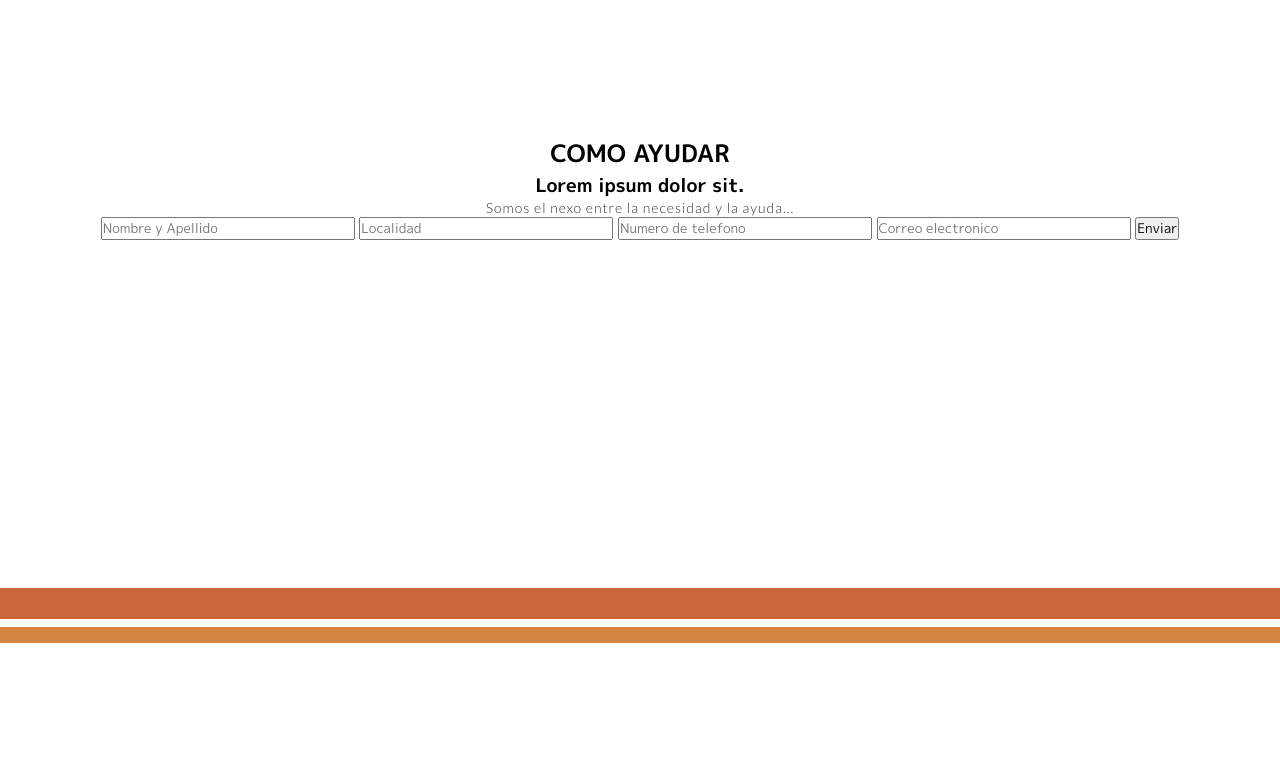
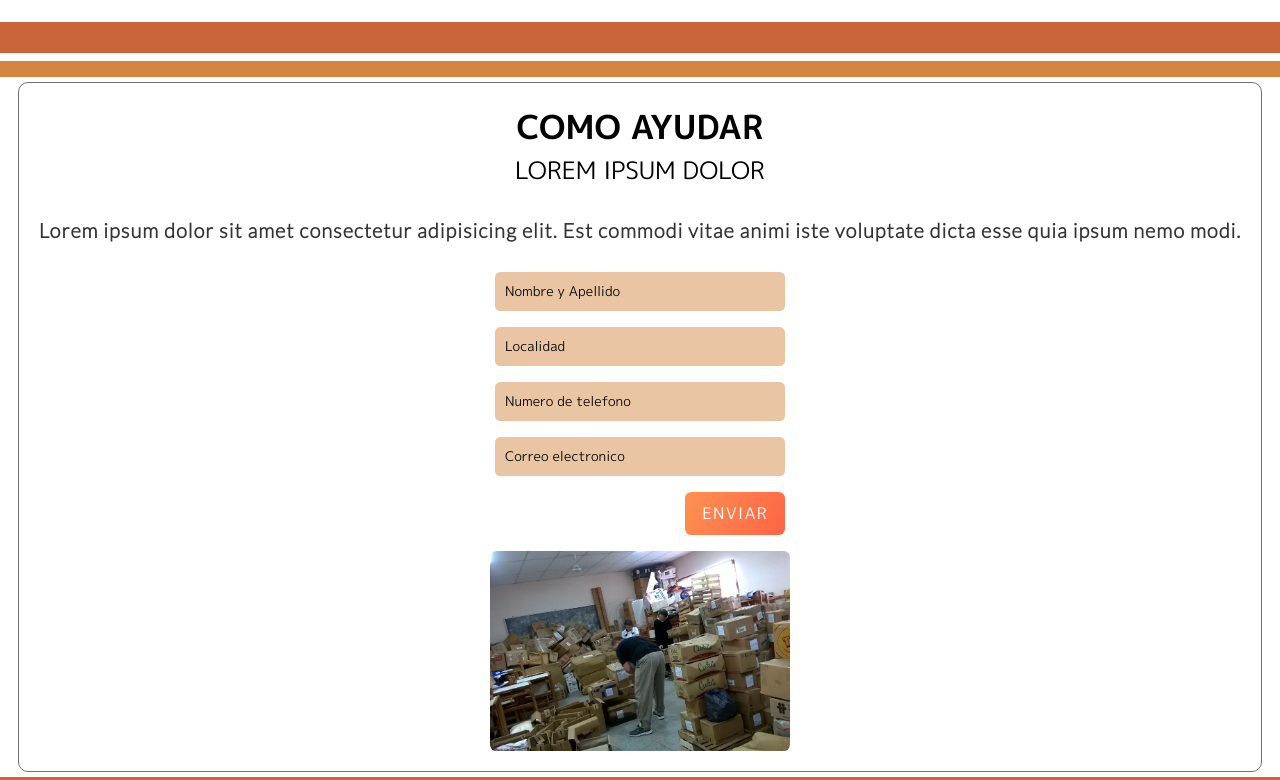
Before and after one commit to PedroGervasoni/NexoSolidario, a plain HTML site: page index.html in a window 1280 px wide. Shown: the part 1849-2629 px from the top of the page. Drawn offline with nearby package versions, Linux system fonts and the light colour scheme.

Commit message:
finalizacion estilos mobile como ayudar

```diff
--- a/index.html
+++ b/index.html
@@ -106,8 +106,9 @@
                         labore, similique iste, sint cum repudiandae, accusamus ipsa error magni fugit cupiditate.
                         Dolorem
                         ducimus sit temporibus consequatur?</p>
-
-                    <img  src="foto-e" width="100" alt="">
+                    <div class="container-img-como-comenzo">
+                        <img class="img-card-2" src="/images/imagenes-inicio/foto-como-comenzo.jpg" alt="">
+                    </div>
                 </div>
             </div>
 
@@ -124,9 +125,9 @@
                         perferendis. Odio!</p>
 
                     <div class="container-img-card-2">
-                <img class="img-card-2" src="/images/imagenes-inicio/equipo-nexo-1.jpg"  alt="equipo-nexo-1">
-                <img class="img-card-2" src="/images/imagenes-inicio/equipo-nexo-2.jpeg"  alt="equipo-nexo-2">
-                <img class="img-card-2" src="/images/imagenes-inicio/foto-equipo-3.jpg"  alt="foto-equipo-3">
+                        <img class="img-card-2" src="/images/imagenes-inicio/equipo-nexo-1.jpg" alt="equipo-nexo-1">
+                        <img class="img-card-2" src="/images/imagenes-inicio/equipo-nexo-2.jpeg" alt="equipo-nexo-2">
+                        <img class="img-card-2" src="/images/imagenes-inicio/foto-equipo-3.jpg" alt="foto-equipo-3">
                     </div>
                 </div>
             </div>
@@ -141,17 +142,27 @@
 
 
         <section class="secciones" id="como-ayudar">
-            <h2 class="titulo-info-inicio">COMO AYUDAR</h2>
-            <h3 class="subtitulo-info-inicio">Lorem ipsum dolor sit.</h3>
-            <p class="parrafo-info-inicio">Somos el nexo entre la necesidad y la ayuda...</p>
-            <form action="">
-                <input type="text" placeholder="Nombre y Apellido">
-                <input type="text" placeholder="Localidad">
-                <input type="tel" id="tel" name="tel" placeholder="Numero de telefono">
-                <input type="mail" name="mail" id="mail" placeholder="Correo electronico">
+            <div class="container-card-1">
+                <div class="card">
+            <h2 class="titulos">COMO AYUDAR</h2>
+            <h3 class="subtitulos">Lorem ipsum dolor</h3>
+            <p class="parrafos">Lorem ipsum dolor sit amet consectetur adipisicing elit. Est commodi vitae
+                animi iste voluptate dicta esse quia ipsum nemo modi.</p>
+
+            <form class="container-form" action="">
+                <input class="input-como-ayudar" type="text" placeholder="Nombre y Apellido">
+                <input class="input-como-ayudar" type="text" placeholder="Localidad">
+                <input class="input-como-ayudar" type="tel" id="tel" name="tel" placeholder="Numero de telefono">
+                <input class="input-como-ayudar" type="mail" name="mail" id="mail" placeholder="Correo electronico">
+                <div class="container-buttom">
                 <button type="submit">Enviar</button>
+            </div>
+
             </form>
-            <img src="foto-wichi" alt="">
+
+            <img class="img-como-ayudar" src="/images/imagenes-como-ayudar/img-como-ayudar.jpg" alt="">
+        </div>
+        </div>
 
         </section>
 
--- a/scss/_como-ayudar.scss
+++ b/scss/_como-ayudar.scss
@@ -0,0 +1,51 @@
+.img-como-ayudar{
+
+    width: 300px;
+    height: 200px;
+    object-fit: cover;
+
+    border-radius: $border-radius;
+}
+
+.container-form{
+    display: flex;
+    justify-content: center;
+    flex-direction: column;
+    gap: 1rem;
+}
+
+.input-como-ayudar{
+
+    width: 270px;
+    padding: 10px;
+    border: none;
+    border-radius: $border-radius;
+    background-color: #d486407a;
+    color: $negro;
+}::placeholder { color:$negro; }
+
+.container-buttom{
+    display: flex;
+    justify-content: flex-end;
+    margin-bottom: 1rem;
+}
+button {
+
+    border-radius:$border-radius;
+    padding: 10px 17px;
+    background: linear-gradient(117deg, rgb(254, 145, 80), rgb(254, 100, 70));
+    border: none;
+    color: rgb(255, 255, 255);
+    font-size: 1rem;
+    text-transform: uppercase;
+    font-weight: 400;
+    cursor: pointer;
+    transition: box-shadow 0.25s ease 0s;
+    letter-spacing: 0.08rem;
+   }
+
+   button:hover,
+   button:focus {
+    background: linear-gradient(117deg, rgb(248, 137, 73), rgb(248, 82, 49));
+    box-shadow: 0 0.1rem 0.8rem rgb(254, 100, 70);
+   }
--- a/scss/_inicio.scss
+++ b/scss/_inicio.scss
@@ -5,7 +5,7 @@
 }
 
 .title-inicio {
-    font-weight: 600;
+    font-weight: 700;
     font-size: 40px;
     text-transform: uppercase;
 }
@@ -44,7 +44,10 @@
 
 
 
-
+.container-img-como-comenzo{
+    display: flex;
+    justify-content: center;
+}
 
 .container-texto-2 {
     display: flex;
@@ -53,7 +56,7 @@
 .container-card-1 {
     display: flex;
     flex-direction: column;
-    padding: 12px;
+    padding: 5px;
 }
 
 .card {
@@ -63,6 +66,9 @@
     -webkit-backdrop-filter: blur(0px);
     border-radius: 10px;
     border: 1px solid $gris;
+    display: flex;
+    flex-direction: column;
+    align-items: center;
 }
 .card-sin-borde{
     padding: 20px;
--- a/scss/style.scss
+++ b/scss/style.scss
@@ -30,12 +30,13 @@ html {
 }
 .subtitulos{
   font-weight: 400;
-  font-size: 30px;
+  font-size: 24px;
   text-transform: uppercase;
 }
 .parrafos{
-  font-size:22px;
+  font-size:20px;
   font-weight: 600;
+  margin: 30px 0;
 }
 
 
@@ -75,9 +76,7 @@ html {
 }
 
 
-#como-ayudar {
-  height: 100vh;
-}
+
 
 #contacto {
   height: 100vh;
@@ -220,6 +219,7 @@ i {
   }
 
   .nav-social-ul {
+    margin-bottom: 50px;
     width: 300px;
     display: flex;
     list-style: none;
@@ -318,6 +318,7 @@ p {
   position: relative;
   text-align: center;
   color: white;
+  width: 100%;
 }
 
 .logo {
```
Also changed, not shown: images/imagenes-como-ayudar/img-como-ayudar.jpg (added), images/imagenes-inicio/foto-como-comenzo.jpg (added), style.css, 1 other file. Lines whose indentation alone changed are shown as unchanged.
